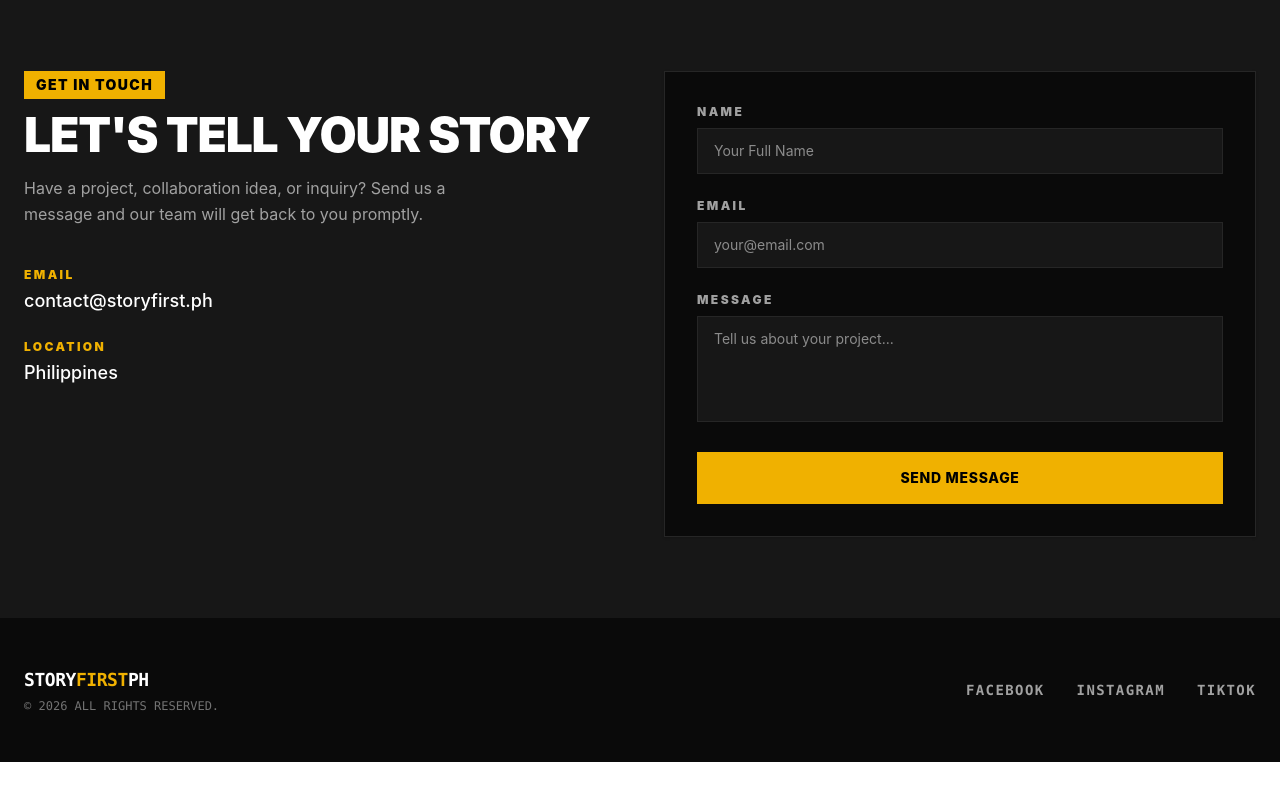
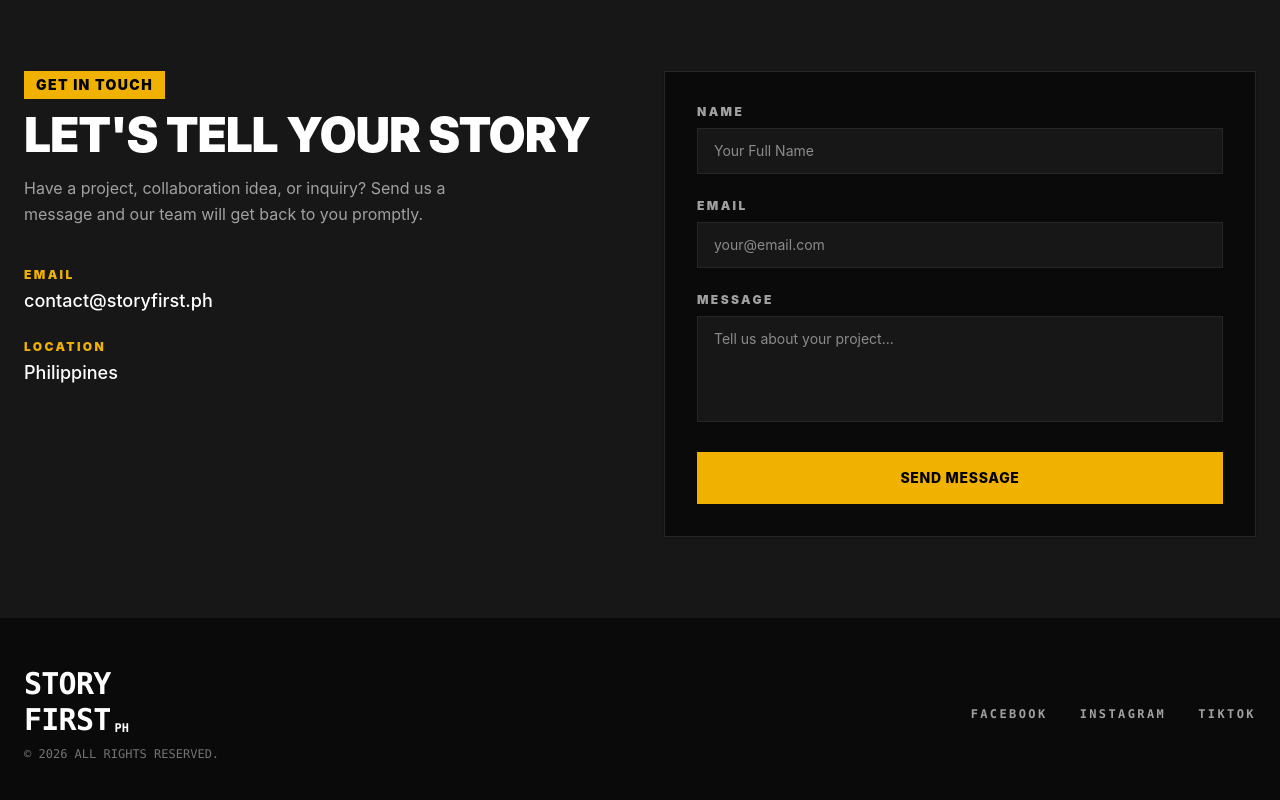
Before and after one commit to hfqhi/storyfirst-ph, a React (Vite) app: page / in a window 1280 px wide. Shown: the part 3883-4683 px from the top of the page. Before the commit the page ends 4645 px from the top, so only its background shows below. Built offline with nearby package versions, Linux system fonts and the light colour scheme.

Commit message:
style(footer): apply exact stacked logo branding and update social links typography

```diff
--- a/src/components/Footer.jsx
+++ b/src/components/Footer.jsx
@@ -3,15 +3,29 @@ import React from "react";
 export default function Footer() {
   return (
     <footer className="bg-white dark:bg-neutral-950 border-t border-neutral-200 dark:border-neutral-900 py-12 px-6 text-center text-xs text-neutral-500 font-mono transition-colors duration-500">
-      <div className="max-w-7xl mx-auto flex flex-col sm:flex-row justify-between items-center gap-6">
+      <div className="max-w-7xl mx-auto flex flex-col sm:flex-row justify-between items-center gap-8">
         <div className="flex flex-col items-center sm:items-start">
-          <h4 className="text-neutral-950 dark:text-white text-lg font-black uppercase tracking-tight mb-1 flex items-center">
-            STORY<span className="text-yellow-500">FIRST</span>PH
-          </h4>
+          {/* Identical Stacked Logo from Navbar */}
+          <a
+            href="#"
+            className="flex flex-col text-black dark:text-white leading-[0.85] tracking-tighter transition-colors w-fit items-center sm:items-start mb-2"
+          >
+            <span className="text-3xl font-black uppercase tracking-tight">
+              Story
+            </span>
+            <div className="flex items-end">
+              <span className="text-3xl font-black uppercase tracking-tight">
+                First
+              </span>
+              <span className="text-xs font-bold uppercase mb-[2px] ml-1 tracking-normal">
+                PH
+              </span>
+            </div>
+          </a>
           <p>© {new Date().getFullYear()} ALL RIGHTS RESERVED.</p>
         </div>
 
-        <div className="flex gap-8 text-sm font-bold tracking-widest uppercase">
+        <div className="flex gap-8 text-xs font-black tracking-[0.2em] uppercase">
           <a
             href="https://facebook.com"
             target="_blank"
```
